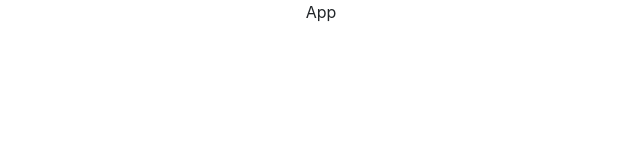
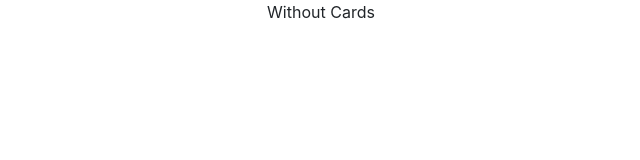
Before and after one commit to tigersv/social, a React (Create React App) app in the folder social_network/: page / in a window 1280 px wide. Shown: the top 160 px of the page, without its empty margins (319-959 px from the left). Built offline with nearby package versions, Linux system fonts and the light colour scheme.

Commit message:
New Branch

```diff
--- a/social_network/src/App.js
+++ b/social_network/src/App.js
@@ -4,7 +4,7 @@ import './App.css';
 function App() {
   return (
     <div className="App">
-        App
+        Without Cards
     </div>
   );
 }
```
